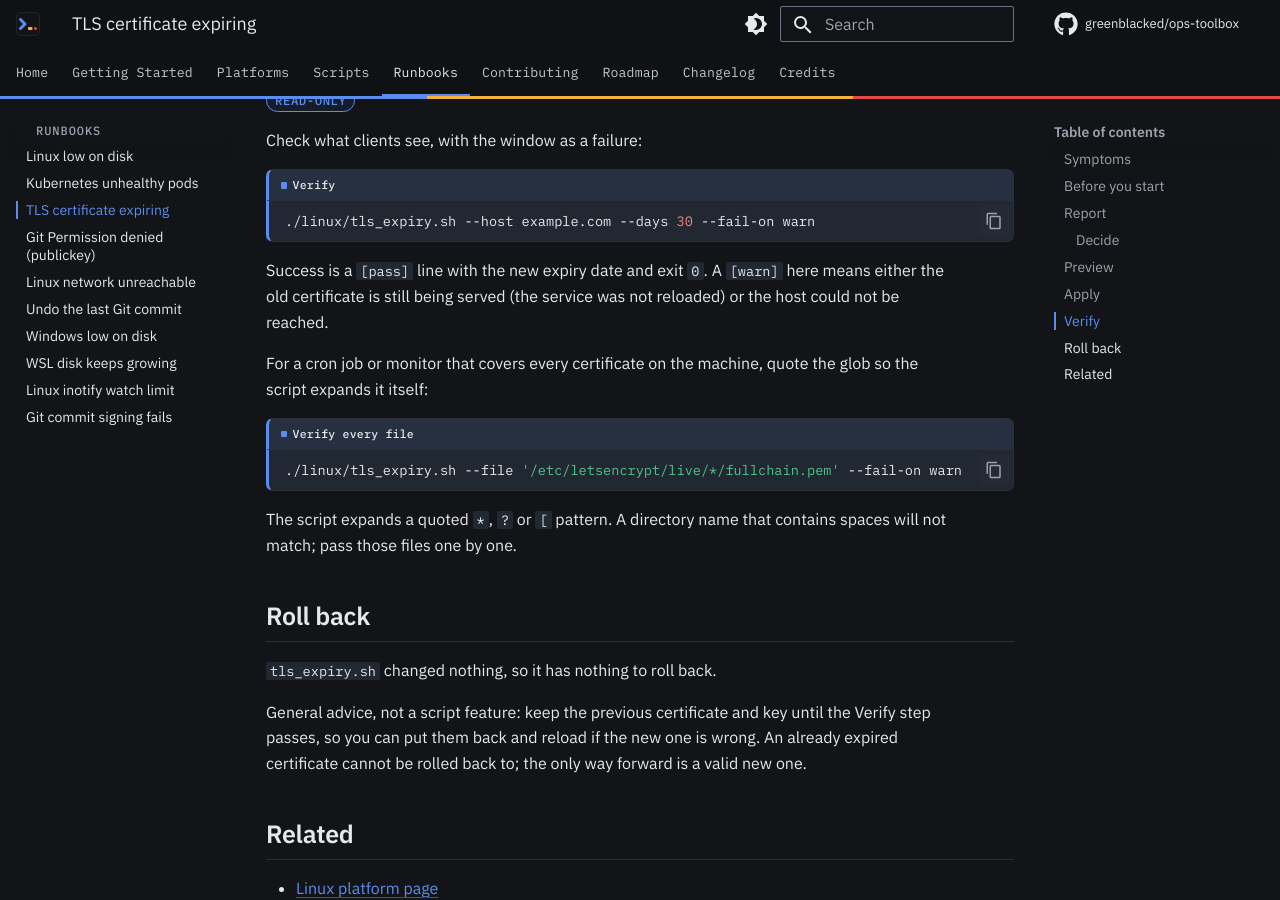
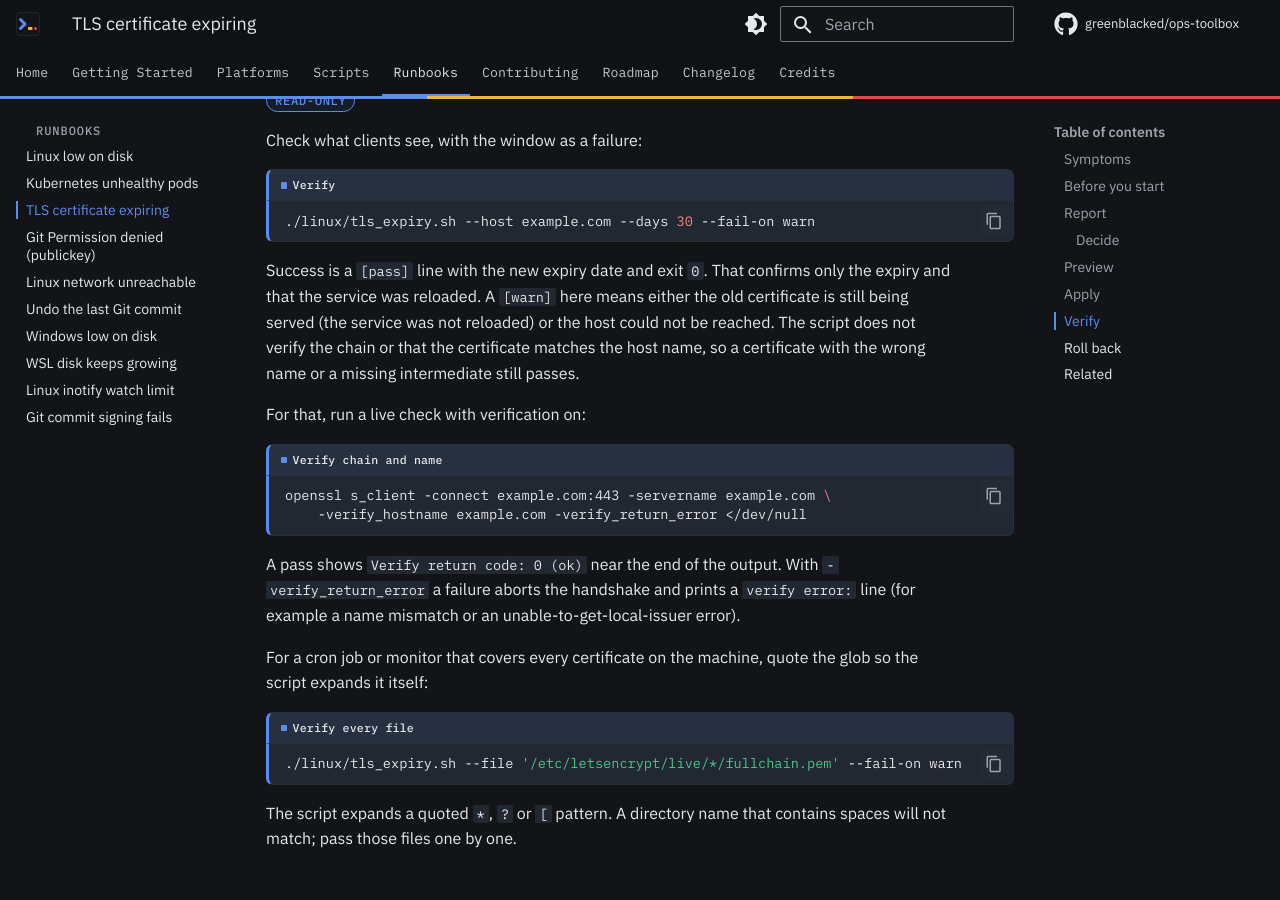
Before and after one commit to greenblacked/ops-toolbox, an MkDocs documentation site: the page built from docs/runbooks/tls-certificate-expiring.md, in a window 1280 px wide and 900 px high, scrolled down 3868 px. Built offline with MkDocs 1.6.1 and Material for MkDocs 9.7.7, drawn with Linux system fonts in a browser that asks for light colours; comment, search, counter and statistics services are not loaded.

Commit message:
docs(runbooks): limit tls verify verdict to expiry
tls_expiry.sh --host checks expiry only; its s_client call does not
verify the chain or host name. Limit the success verdict to expiry and
reload detection and add an openssl s_client check with
-verify_hostname and -verify_return_error.

````diff
--- a/docs/runbooks/tls-certificate-expiring.md
+++ b/docs/runbooks/tls-certificate-expiring.md
@@ -151,9 +151,24 @@ Check what clients see, with the window as a failure:
 ./linux/tls_expiry.sh --host example.com --days 30 --fail-on warn
 ```
 
-Success is a `[pass]` line with the new expiry date and exit `0`. A `[warn]`
-here means either the old certificate is still being served (the service was
-not reloaded) or the host could not be reached.
+Success is a `[pass]` line with the new expiry date and exit `0`. That
+confirms only the expiry and that the service was reloaded. A `[warn]` here
+means either the old certificate is still being served (the service was not
+reloaded) or the host could not be reached. The script does not verify the
+chain or that the certificate matches the host name, so a certificate with
+the wrong name or a missing intermediate still passes.
+
+For that, run a live check with verification on:
+
+```{ .bash .rpt-report title="Verify chain and name" }
+openssl s_client -connect example.com:443 -servername example.com \
+    -verify_hostname example.com -verify_return_error </dev/null
+```
+
+A pass shows `Verify return code: 0 (ok)` near the end of the output. With
+`-verify_return_error` a failure aborts the handshake and prints a `verify
+error:` line (for example a name mismatch or an unable-to-get-local-issuer
+error).
 
 For a cron job or monitor that covers every certificate on the machine,
 quote the glob so the script expands it itself:
````
